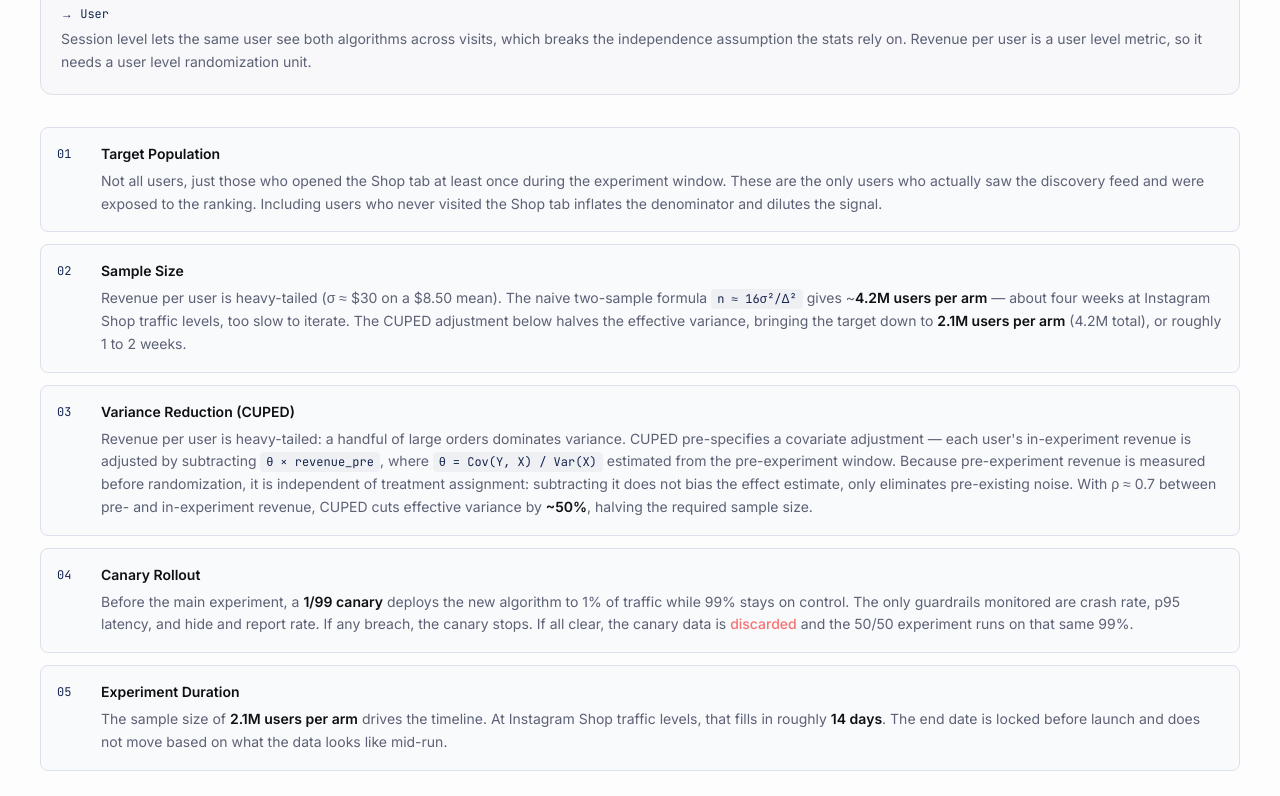
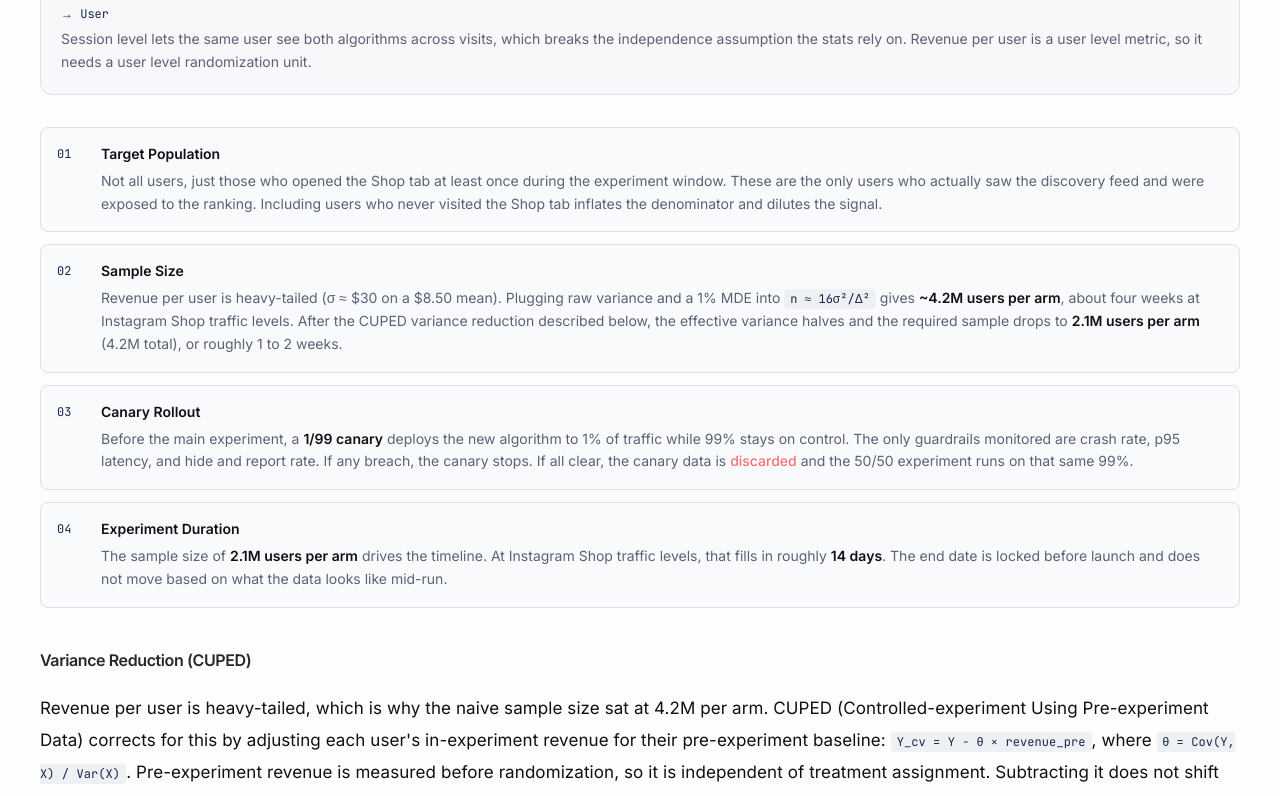
Before and after one commit to alexxvives/alexxvives.github.io, a Next.js app: page /projects/ab-test-instagram-shop in a window 1280 px wide. Shown: the part 3100-3896 px from the top of the page. Built offline with nearby package versions, Linux system fonts and the light colour scheme.

Commit message:
A/B test: CUPED as SH3 subsection, clear sample size 4.2M→2.1M, remove em dashes

```diff
--- a/src/app/projects/ab-test-instagram-shop/content.tsx
+++ b/src/app/projects/ab-test-instagram-shop/content.tsx
@@ -160,9 +160,9 @@ const en = {
   targetTitle: "Target Population",
   targetP: "Not all users, just those who opened the Shop tab at least once during the experiment window. These are the only users who actually saw the discovery feed and were exposed to the ranking. Including users who never visited the Shop tab inflates the denominator and dilutes the signal.",
   sampleTitle: "Sample Size",
-  sampleP: <> Revenue per user is heavy-tailed (σ ≈ $30 on a $8.50 mean). The naive two-sample formula <C>n ≈ 16σ²/Δ²</C> gives ~<B>4.2M users per arm</B> — about four weeks at Instagram Shop traffic levels, too slow to iterate. The CUPED adjustment below halves the effective variance, bringing the target down to <B>2.1M users per arm</B> (4.2M total), or roughly 1 to 2 weeks.</>,
+  sampleP: <> Revenue per user is heavy-tailed (σ ≈ $30 on a $8.50 mean). Plugging raw variance and a 1% MDE into <C>n ≈ 16σ²/Δ²</C> gives <B>~4.2M users per arm</B>, about four weeks at Instagram Shop traffic levels. After the CUPED variance reduction described below, the effective variance halves and the required sample drops to <B>2.1M users per arm</B> (4.2M total), or roughly 1 to 2 weeks.</>,
   cupedTitle: "Variance Reduction (CUPED)",
-  cupedP: <>Revenue per user is heavy-tailed: a handful of large orders dominates variance. CUPED pre-specifies a covariate adjustment — each user&apos;s in-experiment revenue is adjusted by subtracting <C>θ × revenue_pre</C>, where <C>θ = Cov(Y, X) / Var(X)</C> estimated from the pre-experiment window. Because pre-experiment revenue is measured before randomization, it is independent of treatment assignment: subtracting it does not bias the effect estimate, only eliminates pre-existing noise. With ρ ≈ 0.7 between pre- and in-experiment revenue, CUPED cuts effective variance by <B>~50%</B>, halving the required sample size.</>,
+  cupedP: <>Revenue per user is heavy-tailed, which is why the naive sample size sat at 4.2M per arm. CUPED (Controlled-experiment Using Pre-experiment Data) corrects for this by adjusting each user&apos;s in-experiment revenue for their pre-experiment baseline: <C>Y_cv = Y − θ × revenue_pre</C>, where <C>θ = Cov(Y, X) / Var(X)</C>. Pre-experiment revenue is measured before randomization, so it is independent of treatment assignment. Subtracting it does not shift the estimated treatment effect. It removes noise that was already present in each user before the experiment started. With ρ ≈ 0.7 between pre- and in-experiment revenue, CUPED reduces variance by about 50%, and the required sample drops from 4.2M to <B>2.1M users per arm</B>.</>,
   canaryTitle: "Canary Rollout",
   canaryP: <> Before the main experiment, a <B>1/99 canary</B> deploys the new algorithm to 1% of traffic while 99% stays on control. The only guardrails monitored are crash rate, p95 latency, and hide and report rate. If any breach, the canary stops. If all clear, the canary data is <span className="text-red-400 font-medium">discarded</span> and the 50/50 experiment runs on that same 99%.</>,
   durationTitle: "Experiment Duration",
@@ -394,9 +394,9 @@ const es: typeof en = {
   targetTitle: "Población Objetivo",
   targetP: "No todos los usuarios, solo los que abrieron la pestaña Shop al menos una vez durante la ventana del experimento. Son los únicos usuarios que vieron el feed de descubrimiento y estuvieron expuestos al ranking. Incluir usuarios que nunca visitaron la pestaña Shop inflaría el denominador y diluiría la señal.",
   sampleTitle: "Tamaño Muestral",
-  sampleP: <> Los ingresos por usuario tienen cola pesada (σ ≈ $30 sobre una media de $8,50). La fórmula naive de dos muestras <C>n ≈ 16σ²/Δ²</C> da ~<B>4,2M de usuarios por brazo</B> — unas cuatro semanas al ritmo de tráfico de Instagram Shop, demasiado lento para iterar. El ajuste CUPED (ver abajo) divide la varianza efectiva a la mitad, reduciendo el objetivo real a <B>2,1M de usuarios por brazo</B> (4,2M en total), o aproximadamente 1 a 2 semanas.</>,
+  sampleP: <> Los ingresos por usuario tienen cola pesada (σ ≈ $30 sobre una media de $8,50). Introduciendo la varianza bruta y un EMD del 1% en <C>n ≈ 16σ²/Δ²</C> se obtienen <B>~4,2M de usuarios por brazo</B>, unas cuatro semanas al ritmo de tráfico de Instagram Shop. Con la reducción de varianza por CUPED descrita abajo, la varianza efectiva se reduce a la mitad y el tamaño muestral baja a <B>2,1M de usuarios por brazo</B> (4,2M en total), o aproximadamente 1 a 2 semanas.</>,
   cupedTitle: "Reducción de Varianza (CUPED)",
-  cupedP: <>Los ingresos por usuario tienen cola pesada: unos pocos pedidos grandes dominan la varianza. CUPED pre-especifica un ajuste por covariable — los ingresos de cada usuario en el experimento se ajustan restando <C>θ × ingresos_pre</C>, donde <C>θ = Cov(Y, X) / Var(X)</C> estimado sobre la ventana pre-experimento. Como los ingresos pre-experimento se miden antes de la asignación aleatoria, son independientes del tratamiento: restarlos no sesga la estimación del efecto, solo elimina el ruido preexistente. Con ρ ≈ 0,7 entre ingresos pre y durante el experimento, CUPED reduce la varianza efectiva en <B>~50%</B>, dividiendo el tamaño muestral requerido a la mitad.</>,
+  cupedP: <>Los ingresos por usuario tienen cola pesada, por eso el tamaño muestral naive era de 4,2M por brazo. CUPED (Controlled-experiment Using Pre-experiment Data) lo corrige ajustando los ingresos de cada usuario en el experimento por su baseline pre-experimento: <C>Y_cv = Y − θ × ingresos_pre</C>, donde <C>θ = Cov(Y, X) / Var(X)</C>. Los ingresos pre-experimento se miden antes de la asignación aleatoria, así que son independientes del tratamiento. Restarlos no desplaza la estimación del efecto. Solo elimina el ruido que ya existía en cada usuario antes de que el experimento comenzara. Con ρ ≈ 0,7 entre ingresos pre y durante el experimento, CUPED reduce la varianza en un 50%, y el tamaño muestral baja de 4,2M a <B>2,1M de usuarios por brazo</B>.</>,
   canaryTitle: "Lanzamiento Canario",
   canaryP: <> Antes del experimento principal, un <B>canario 1/99</B> despliega el nuevo algoritmo al 1% del tráfico mientras el 99% permanece en control. Los únicos guardianes monitorizados son la tasa de fallos, la latencia p95 y la tasa de ocultar y denunciar. Si alguno falla, el canario se detiene. Si todo está bien, los datos del canario se <span className="text-red-400 font-medium">descartan</span> y el experimento 50/50 corre en ese mismo 99%.</>,
   durationTitle: "Duración del Experimento",
@@ -781,9 +781,8 @@ export default function AbTestContent() {
             {([
               { n: "01", title: tx.targetTitle, body: tx.targetP },
               { n: "02", title: tx.sampleTitle, body: tx.sampleP },
-              { n: "03", title: tx.cupedTitle, body: tx.cupedP },
-              { n: "04", title: tx.canaryTitle, body: tx.canaryP },
-              { n: "05", title: tx.durationTitle, body: tx.durationP },
+              { n: "03", title: tx.canaryTitle, body: tx.canaryP },
+              { n: "04", title: tx.durationTitle, body: tx.durationP },
             ] as { n: string; title: string; body: React.ReactNode }[]).map(({ n, title, body }) => (
               <div key={n} className="flex gap-4 rounded-lg bg-bg-elev/30 border border-border px-4 py-4">
                 <span className="font-mono text-xs text-accent shrink-0 mt-0.5 w-7">{n}</span>
@@ -794,6 +793,8 @@ export default function AbTestContent() {
               </div>
             ))}
           </div>
+          <SH3>{tx.cupedTitle}</SH3>
+          <P>{tx.cupedP}</P>
         </Prose>
 
         <Prose>
```
